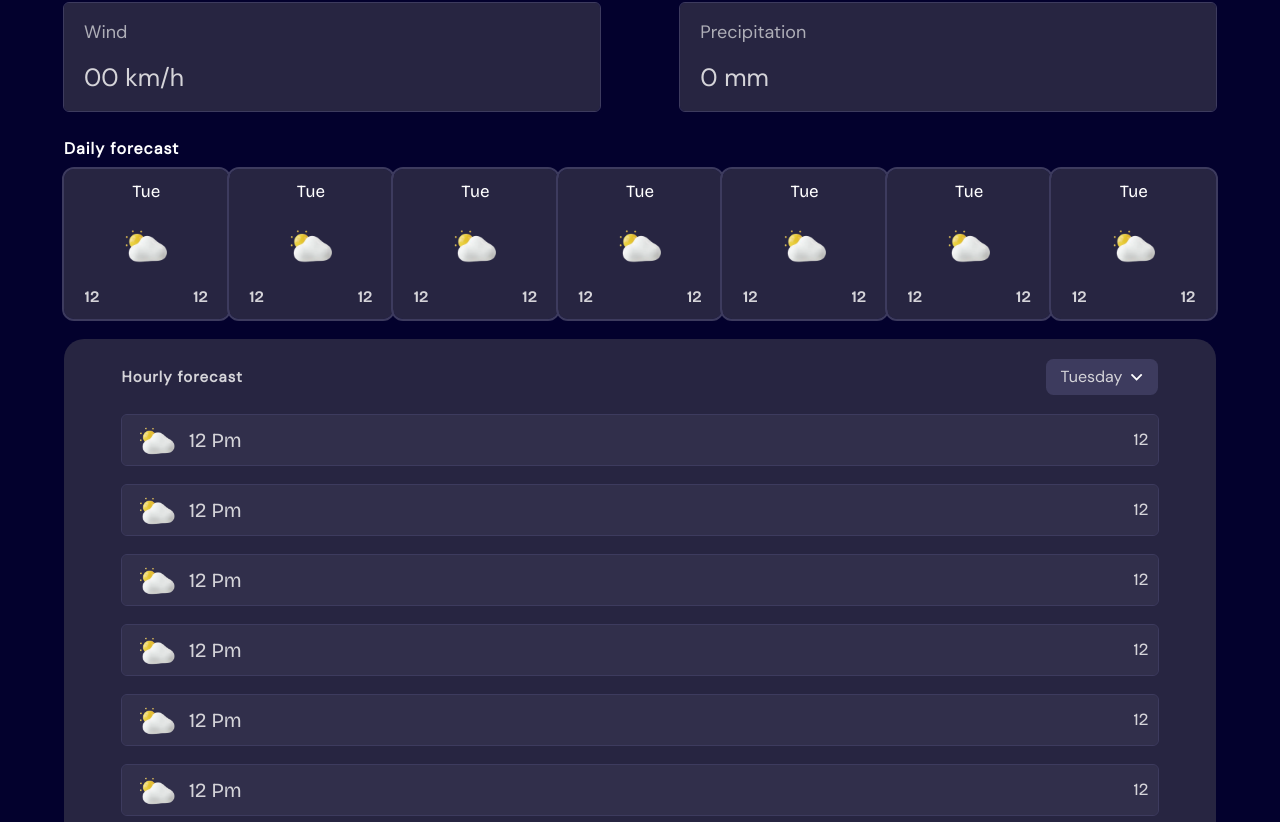
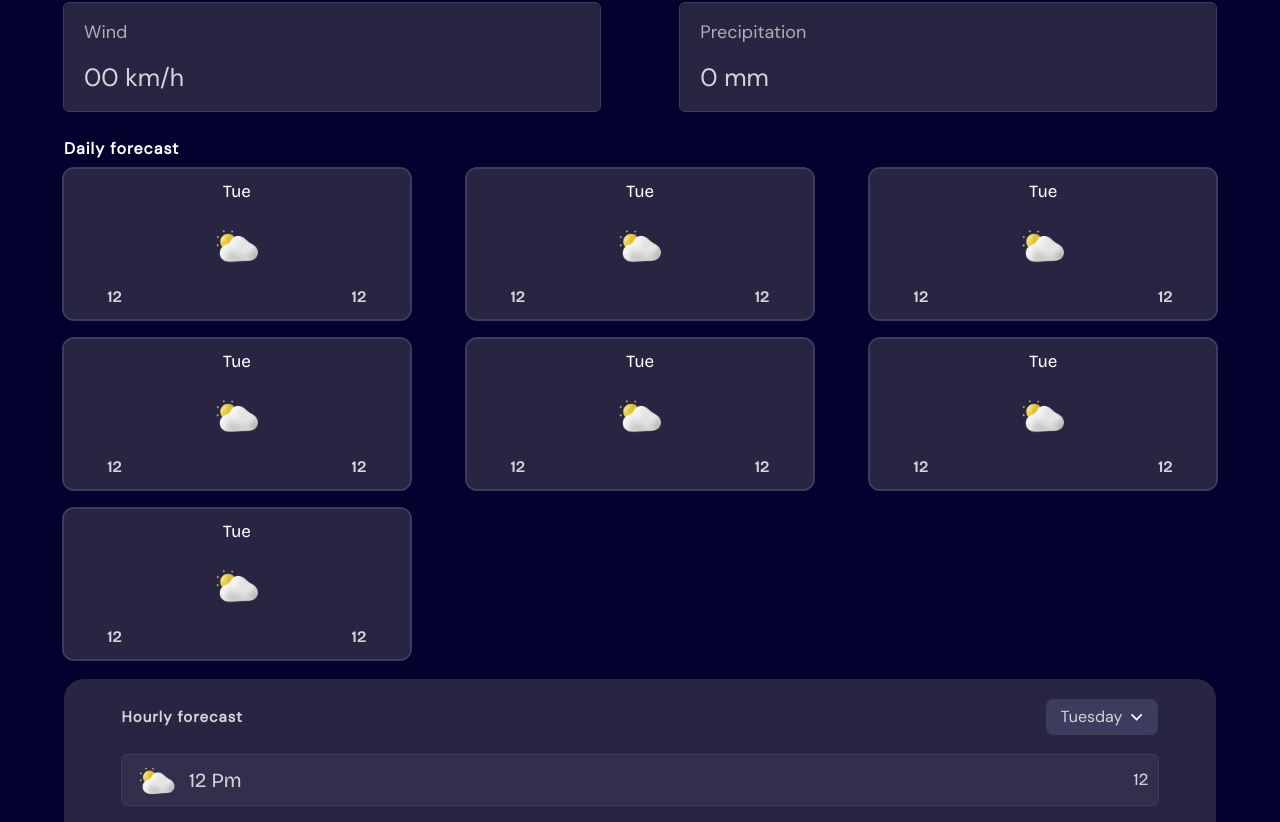
Before and after one commit to kaueOliveira/Weather-App, a plain HTML site: page index.html in a window 1280 px wide. Shown: the part 715-1537 px from the top of the page. Drawn offline with Linux system fonts and the light colour scheme.

Commit message:
style: pequenos ajustes no CSS

```diff
--- a/styles/style.css
+++ b/styles/style.css
@@ -262,9 +262,11 @@ input::placeholder {
   margin-top: 1rem;
 
   display: flex;
-  flex-flow: row nowrap;
+  flex-flow: row wrap;
   align-items: center;
   justify-content: space-between;
+
+  gap: 2rem;
 }
 
 #forecast-days > div {
```
